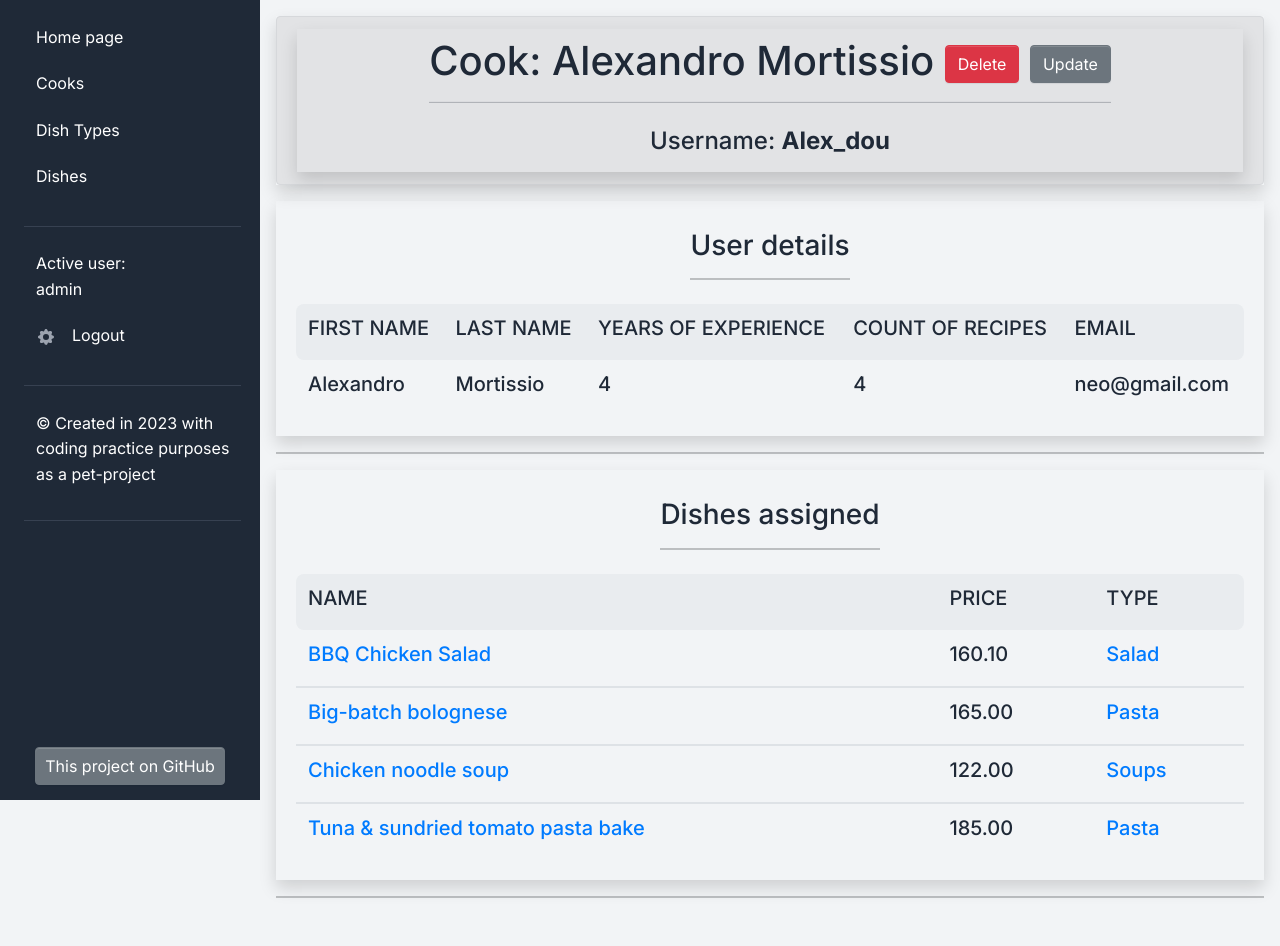
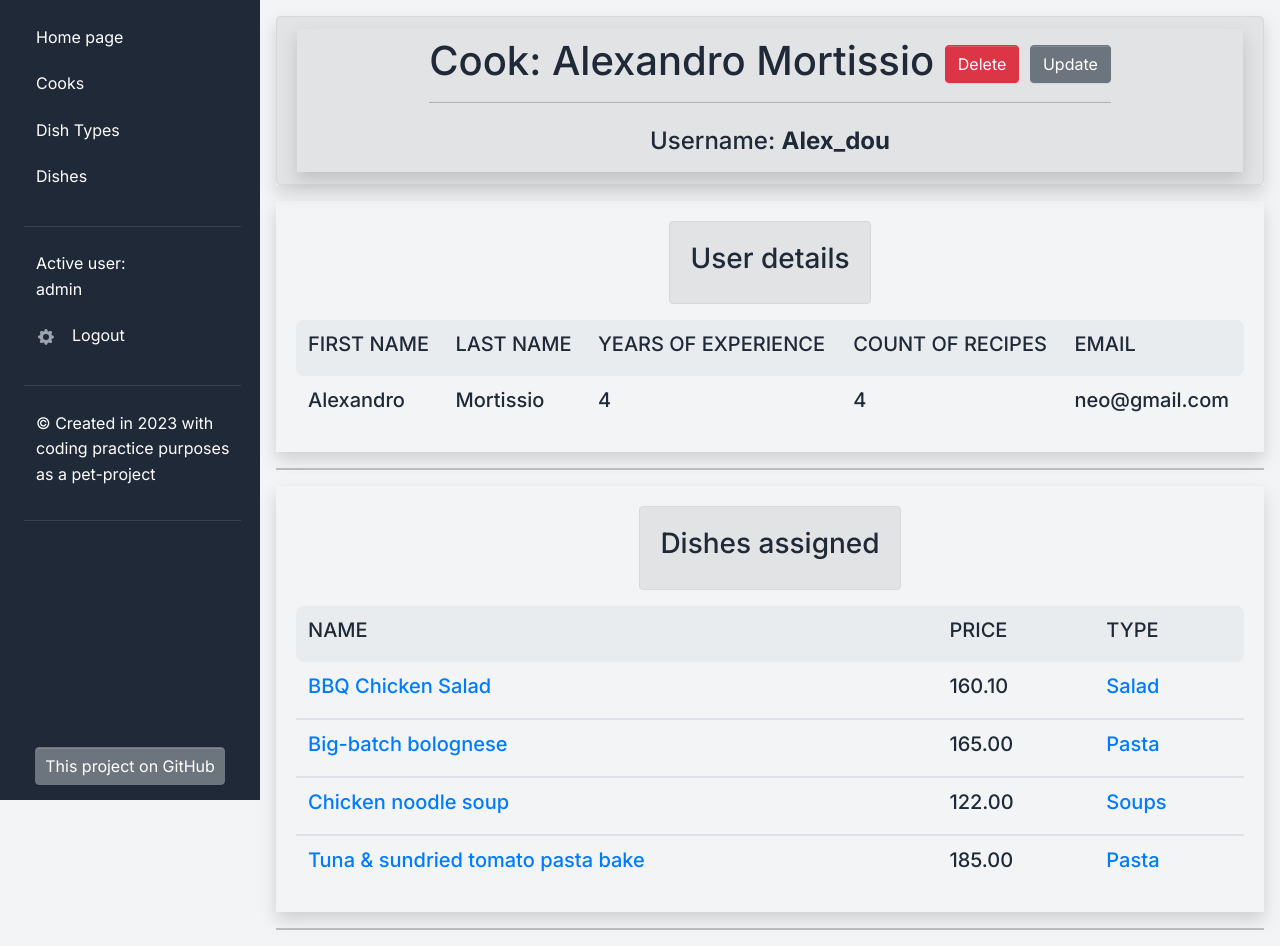
Before and after one commit to bohdan-yatsyna/kitchen-service-site, a Django app: page /cooks/3/ in a window 1280 px wide. Before the commit the page ends 898 px from the top, so only its background shows below. Run offline with Django 4.2, Linux system fonts and the light colour scheme; a user stored in the database is signed in; data comes from the database, SQL or seed files in the repository; some libraries are stand-ins or nearby versions.

Commit message:
Little visual changes in login.html and cook_detail.html

```diff
--- a/templates/kitchen/cook_detail.html
+++ b/templates/kitchen/cook_detail.html
@@ -36,13 +36,12 @@
   <div class="shadow">
     <div class="card-body">
       <div class="table-responsive">
-
-
         <table class="table table-centered table-nowrap mb-0 rounded">
           <div class="d-flex justify-content-center">
-            <div class="py-2">
-              <h3>User details</h3>
-              <hr>
+            <div class="alert alert-secondary" role="alert">
+              <div class="py-2">
+                <h3>User details</h3>
+              </div>
             </div>
           </div>
           <thead class="thead-light">
@@ -94,7 +93,6 @@
             </td>
           </tbody>
         </table>
-
       </div>
     </div>
   </div>
@@ -108,9 +106,10 @@
         {% if cook.dishes.count > 0 %}
         <table class="table table-centered table-nowrap mb-0 rounded">
           <div class="d-flex justify-content-center">
-            <div class="py-2">
-              <h3>Dishes assigned</h3>
-              <hr>
+            <div class="alert alert-secondary" role="alert">
+              <div class="py-2">
+                <h3>Dishes assigned</h3>
+              </div>
             </div>
           </div>
           <thead class="thead-light">
--- a/templates/registration/login.html
+++ b/templates/registration/login.html
@@ -13,7 +13,7 @@
           <div class="bg-white shadow border-0 rounded border-light p-4 p-lg-5 w-100 fmxw-500">
             <div class="text-center text-md-center mb-4 mt-md-0">
               <div class="shadow">
-                <div class="alert alert-primary" role="alert">
+                <div class="alert alert-secondary" role="alert">
                   <h1 class="mb-0 h3">
                     Restaurant Kitchen service site
                   </h1>
@@ -35,7 +35,7 @@
               </div>
 
               <div class="shadow">
-                <div class="alert alert-primary" role="alert">
+                <div class="alert alert-secondary" role="alert">
                   <div class="d-flex justify-content-center">
                     <input type="submit" value="Log In" class="btn btn-gray-400">
                   </div>
```
